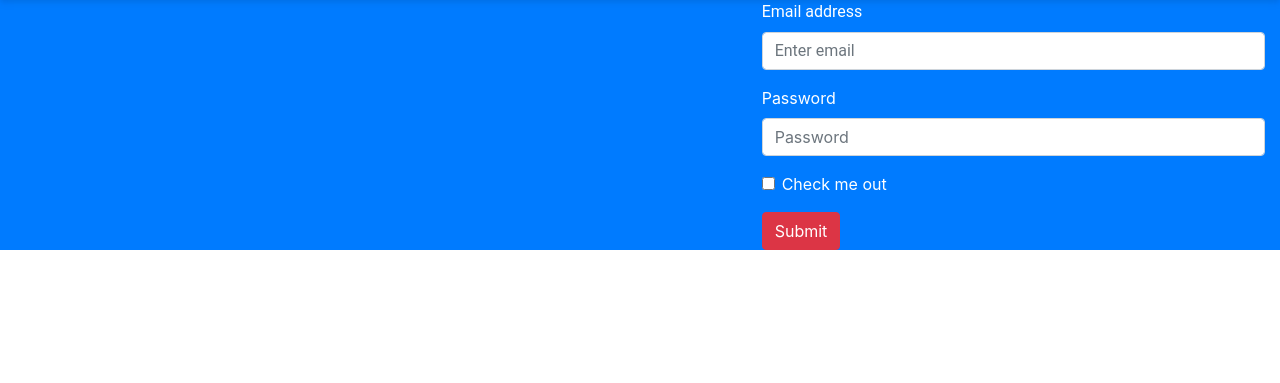
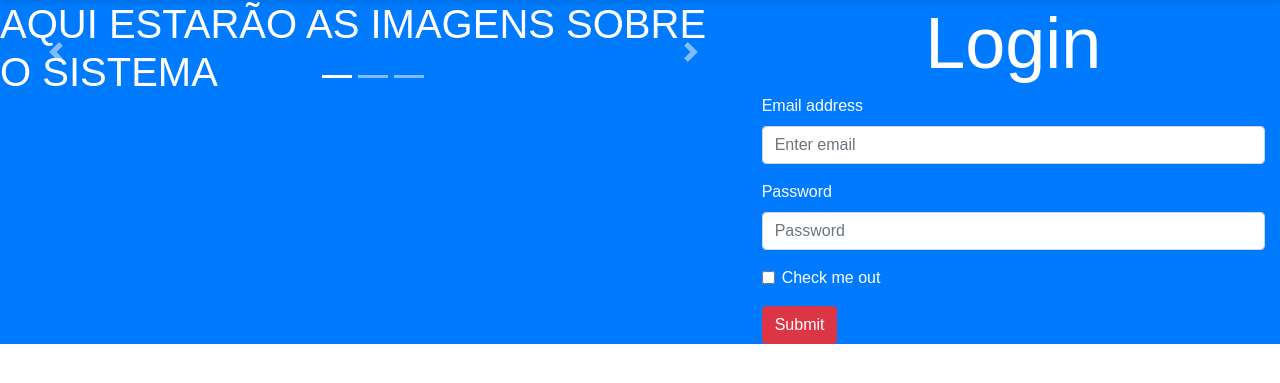
Before and after one commit to EulleSA/web_development, a PHP site: page / in a window 1280 px wide. Shown: the part 56-439 px from the top of the page. Run offline with PHP 8.4, Linux system fonts and the light colour scheme.

Commit message:
Adicionado o carousel slide

```diff
--- a/HealthMap/css/style.css
+++ b/HealthMap/css/style.css
@@ -4,5 +4,5 @@
 }
 
 .form-style{
-	font-family:Roboto;
+	font-family:fantasy;
 }
--- a/HealthMap/index.html
+++ b/HealthMap/index.html
@@ -40,12 +40,42 @@
             </button>
         </nav>
 
-        <section class="container-fluid">
+        <section class="container-fluid form-style">
 		    <div class="row bg-primary text-white">
-			<div class="col-7"></div>
+                <div class="col-7 p-0">
+                    <div id="carouselMaps" class="carousel slide" data-ride="carousel">
+                      <ol class="carousel-indicators">
+                        <li data-target="#carouselMaps" data-slide-to="0" class="active"></li>
+                        <li data-target="#carouselMaps" data-slide-to="1"></li>
+                        <li data-target="#carouselMaps" data-slide-to="2"></li>
+                      </ol>
+                      <div class="carousel-inner">
+                        <div class="carousel-item active">
+                           <h1>AQUI ESTARÃO AS IMAGENS SOBRE O SISTEMA</h1>
+                           <div class="carousel-caption d-none d-md-block">
+                            </div>
+                        </div>
+                        <div class="carousel-item">
+                           <h1>AQUI ESTARÃO AS IMAGENS SOBRE O SISTEMA</h1>
+                        </div>
+                        <div class="carousel-item">
+                          <img class="d-block w-100" src="http://www.emaisgoias.com.br/wp-content/uploads/2017/09/macacofezsilfie.jpg" alt="Third slide">
+                        </div>
+                      </div>
+                      <a class="carousel-control-prev" href="#carouselMaps" role="button" data-slide="prev">
+                        <span class="carousel-control-prev-icon" aria-hidden="true"></span>
+                        <span class="sr-only">Previous</span>
+                      </a>
+                      <a class="carousel-control-next" href="#carouselMaps" role="button" data-slide="next">
+                        <span class="carousel-control-next-icon" aria-hidden="true"></span>
+                        <span class="sr-only">Next</span>
+                      </a>
+                    </div>
+                </div>
                 <div class="col-5">
+                <h1 class="text-center text-white display-3">Login</h1>
                 <form>
-			  <div class="form-group form-style">
+                  <div class="form-group">
                     <label for="exampleInputEmail1">Email address</label>
                     <input type="email" class="form-control" id="exampleInputEmail1" aria-describedby="emailHelp" placeholder="Enter email">
 
@@ -63,6 +93,12 @@
 		    </div>
 	    </section>
 
+       <section class="container-fluid">
+           <div class="row">
+
+           </div>
+       </section>
+
 
 
 
```
Lines whose indentation alone changed are shown as unchanged.
